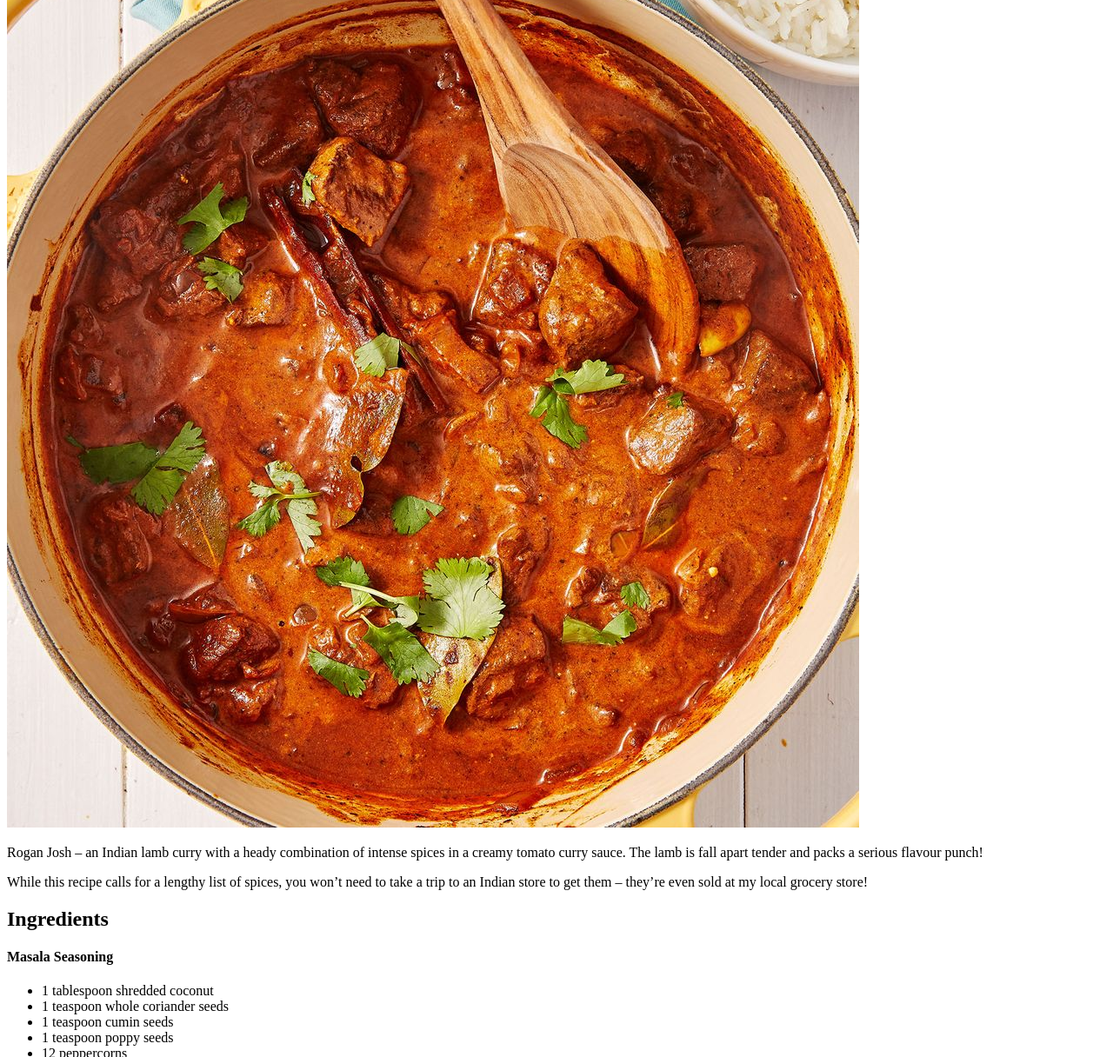
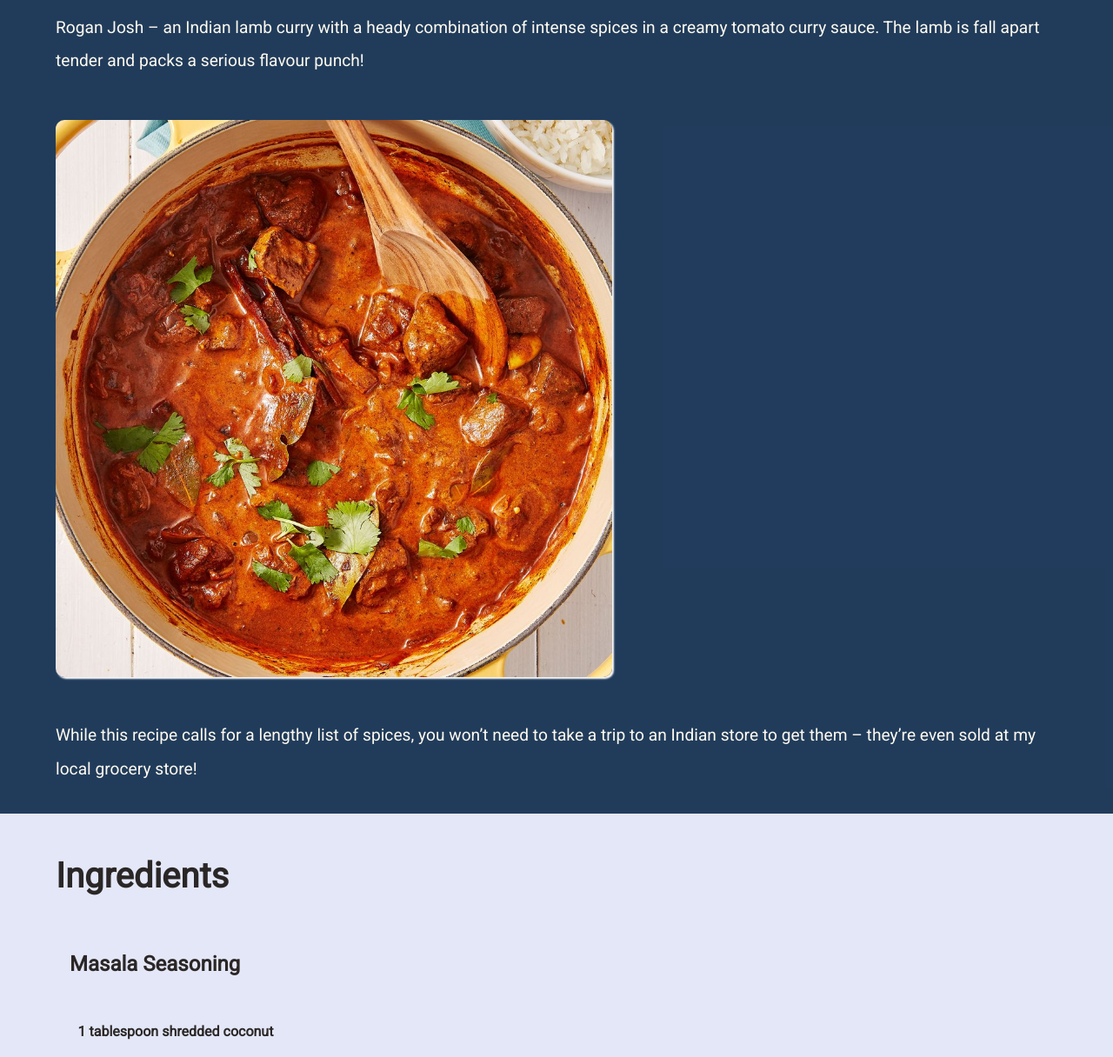
Before and after one commit to TrothHook/odin-recipes, a plain HTML site: page recipes/recipe4.html in a window 1280 px wide. Shown: the part 110-1326 px from the top of the page at 87% size. Drawn offline with Linux system fonts and the light colour scheme.

Commit message:
Added some basic CSS to the files

```diff
--- a/recipes/recipe-style.css
+++ b/recipes/recipe-style.css
@@ -0,0 +1,69 @@
+@import url('https://fonts.googleapis.com/css2?family=Roboto&display=swap');
+
+*{
+    box-sizing: border-box;
+    margin: 0;
+    padding: 0;
+}
+
+body{
+    background: rgba(166, 176, 231, 0.301);
+    color: rgb(43, 39, 39);
+    font-family: "Roboto", sans-serif;
+}
+
+.container h1{
+    font-weight: bolder;
+    text-align: center;
+    font-size: 4rem;
+    padding: 1rem 2rem;
+}
+
+.container img{
+    height: auto;
+    width: 50%;
+    margin: 1rem 4rem 2rem;
+    border-radius: 10px;
+    box-shadow: 2px 2px 2px rgb(255, 254, 254) ;
+}
+
+.container p{
+    margin: 1rem 4rem 2rem;
+    font-size: 1.2rem;
+    font-weight: 400;
+    line-height: 2;
+}
+
+.flex{
+    display: flex;
+    flex-direction: column;
+    justify-content: center;
+    background: rgba(16, 45, 78, 0.918);
+    color: floralwhite;
+}
+
+.ingredients{
+    font-size: 2.5rem;
+    margin: 2rem;
+    padding: 1rem 2rem;
+    font-weight: bolder;
+}
+
+h3{
+    margin: 2rem 2rem;
+    padding: 1rem 3rem;
+    font-size: 1.5rem;
+}
+
+.lists li{
+    line-height: 2;
+    margin: 1rem 5.6rem;
+    list-style: none;
+    font-weight: 600;
+}
+
+.procedure li p{
+    line-height: 2;
+    margin: 1rem 5rem;
+    font-weight: 600;
+}
--- a/recipes/recipe4.html
+++ b/recipes/recipe4.html
@@ -10,17 +10,27 @@
 </head>
 
 <body>
+    <div class="container">
+
         <h1>Rogan Josh (Indian Lamb Curry)</h1>
-    <img src="../images/rogan-josh.jpg"
-        alt="Rogan Josh (Indian Lamb Curry)">
-    <p>Rogan Josh – an Indian lamb curry with a heady combination of intense spices in a creamy tomato curry sauce. The lamb is fall apart tender and packs a serious flavour punch!</p>
+        <div class="flex">
+        <p>Rogan Josh – an Indian lamb curry with a heady combination of intense spices in a creamy tomato curry sauce.
+            The
+            lamb is fall apart tender and packs a serious flavour punch!</p>
+        <img src="../images/rogan-josh.jpg" alt="Rogan Josh (Indian Lamb Curry)">
 
-    <p>While this recipe calls for a lengthy list of spices, you won’t need to take a trip to an Indian store to get them – they’re even sold at my local grocery store!</p>
 
-    <h2>Ingredients</h2>
-    <h4>Masala Seasoning</h4>
 
-        <ul>
+        <p>While this recipe calls for a lengthy list of spices, you won’t need to take a trip to an Indian store to get
+            them – they’re even sold at my local grocery store!</p>
+        </div>
+
+    </div>
+
+    <h2 class="ingredients">Ingredients</h2>
+    <h3>Masala Seasoning</h3>
+
+    <ul class="lists">
         <li>1 tablespoon shredded coconut</li>
         <li>1 teaspoon whole coriander seeds</li>
         <li>1 teaspoon cumin seeds</li>
@@ -44,23 +54,29 @@
 
     </ul>
 
-    <h2>Directions</h2>
-    <ul>
+    <h2 class="ingredients">Directions</h2>
+    <ul class="procedure">
         <li>
             <h3>Step 1</h3>
-            <p>Make masala seasoning by combining coconut, coriander seeds, cumin seeds, poppy seeds, peppercorns, and cloves in a dry, heavy skillet over medium heat. Cook and stir until toasted and golden brown, 1 to 2 minutes. Remove from the heat.</p>
+            <p>Make masala seasoning by combining coconut, coriander seeds, cumin seeds, poppy seeds, peppercorns, and
+                cloves in a dry, heavy skillet over medium heat. Cook and stir until toasted and golden brown, 1 to 2
+                minutes. Remove from the heat.</p>
         </li>
         <li>
             <h3>Step 2</h3>
-            <p>Transfer toasted seeds to a blender. Add 1/4 cup water, garlic, and ginger. Blend until combined and set aside.</p>
+            <p>Transfer toasted seeds to a blender. Add 1/4 cup water, garlic, and ginger. Blend until combined and set
+                aside.</p>
         </li>
         <li>
             <h3>Step 3</h3>
-            <p>Heat ghee in a large saucepan over medium-high heat. Add onion and crushed cardamom seeds. Cook and stir until onions are golden brown, 8 to 10 minutes. Stir in reserved masala seasoning, salt, chili powder, turmeric, garam masala, mace, and nutmeg; cook for 5 minutes.</p>
+            <p>Heat ghee in a large saucepan over medium-high heat. Add onion and crushed cardamom seeds. Cook and stir
+                until onions are golden brown, 8 to 10 minutes. Stir in reserved masala seasoning, salt, chili powder,
+                turmeric, garam masala, mace, and nutmeg; cook for 5 minutes.</p>
         </li>
         <li>
             <h3>Step 4</h3>
-            <p>Stir in crushed tomatoes; cook for 5 minutes. Add yogurt; cook for 2 to 3 minutes. Add mutton and remaining 1/4 cup water. Reduce heat to low and cook until mutton is tender, 1 to 2 hours.</p>
+            <p>Stir in crushed tomatoes; cook for 5 minutes. Add yogurt; cook for 2 to 3 minutes. Add mutton and
+                remaining 1/4 cup water. Reduce heat to low and cook until mutton is tender, 1 to 2 hours.</p>
         </li>
     </ul>
 
--- /dev/null
+++ b/styles.css
@@ -0,0 +1,27 @@
+@import url('https://fonts.googleapis.com/css2?family=Roboto&display=swap');
+
+*{
+    box-sizing: border-box;
+    margin: 0;
+    padding: 0;
+}
+
+body{
+    font-family: "Roboto", sans-serif;
+    background: rgba(52, 33, 102, 0.418);
+    color: floralwhite;
+    display: flex;
+    flex-direction: column;
+    align-items: center;
+    justify-content: center;
+    height: 100vh;
+}
+
+a{
+    text-decoration: none;
+    color: floralwhite;
+}
+
+li{
+    list-style: none;
+}
```
Also changed, not shown: index.html (+1 -0 lines), recipes/lasagna.html (+25 -10 lines), recipes/recipe2.html (+40 -17 lines), recipes/recipe3.html (+30 -12 lines). Lines whose indentation alone changed are shown as unchanged.
